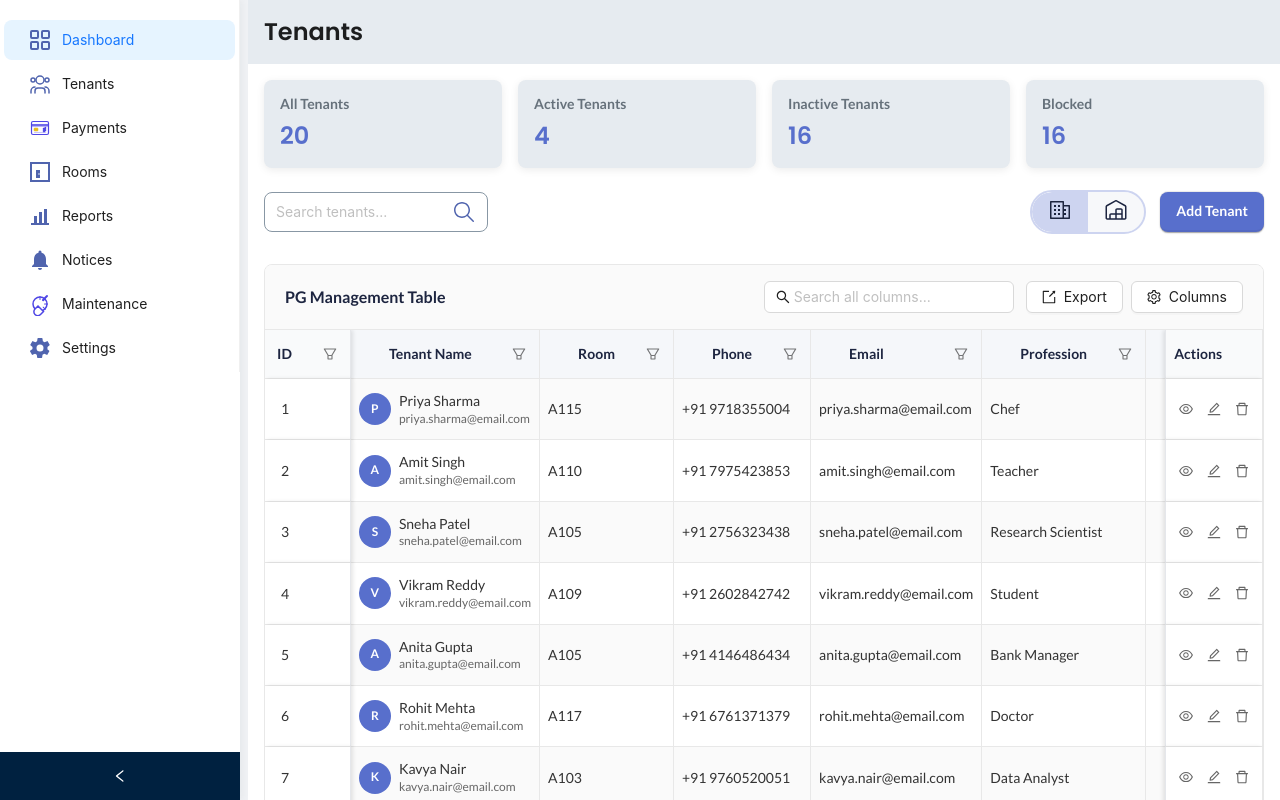
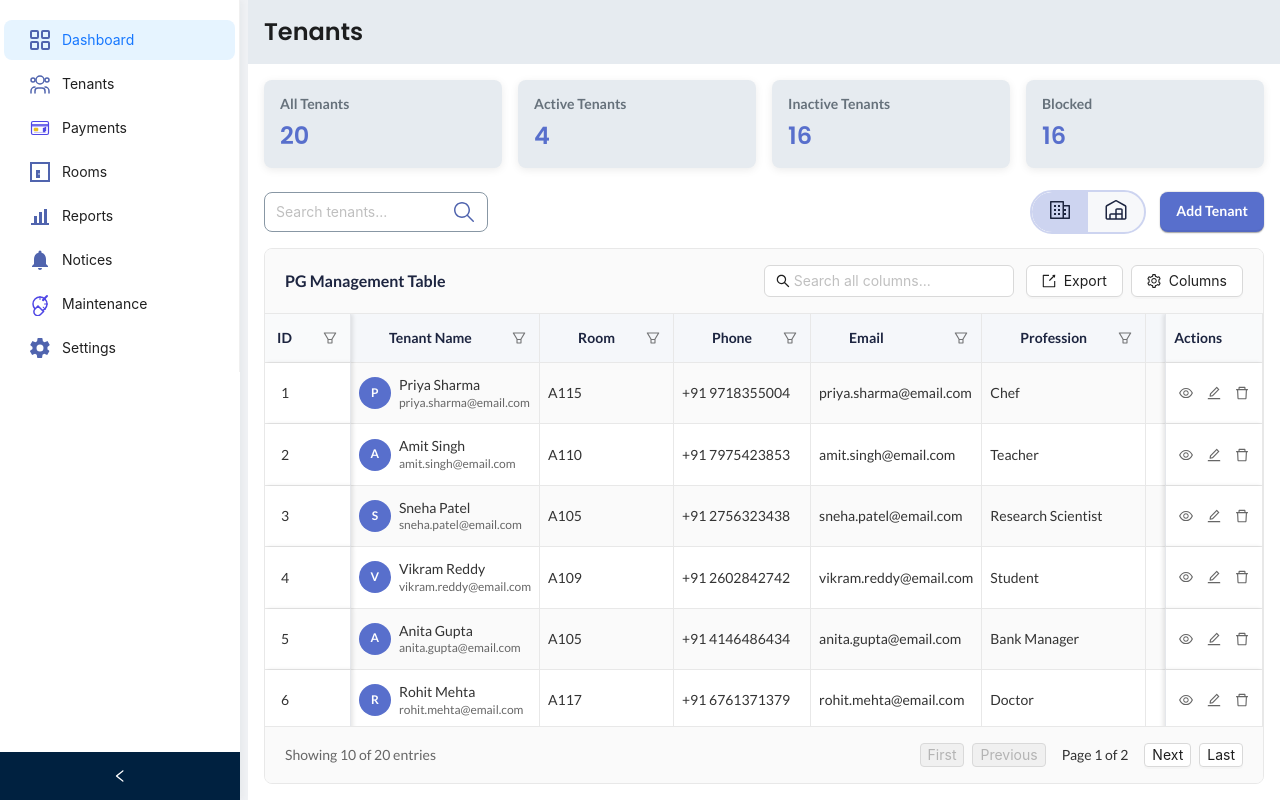
Before and after one commit to venkataraviduddugunta7/My-PG-management, a React (Vite) app: page /tenants in a window 1280 px wide. Shown: the top 800 px of the page. Built offline with nearby package versions, Linux system fonts and the light colour scheme.

Commit message:
"made the table fit the rest height"

```diff
--- a/src/components/AdvancedTable/AdvancedTable.jsx
+++ b/src/components/AdvancedTable/AdvancedTable.jsx
@@ -225,7 +225,7 @@ const AdvancedTable = ({
   const selectedRowsCount = Object.keys(rowSelection).length;
 
   return (
-    <div className={`advanced-table-container ${className}`} style={{ height: '100%', display: 'flex', flexDirection: 'column' }}>
+    <div className={`advanced-table-container ${className}`} style={{ height, display: 'flex', flexDirection: 'column' }}>
       {/* Table Header */}
       <div className="table-header">
         <div className="table-title">
@@ -521,7 +521,7 @@ const StatusCell = ({ value }) => {
       'paid': 'green',
       'unpaid': 'red',
     };
-    return colorMap[status?.toLowerCase()] || 'default';
+    return colorMap[status && status.toLowerCase()] || 'default';
   };
 
   return <Tag color={getStatusColor(value)}>{value}</Tag>;
@@ -544,8 +544,8 @@ const ActionsCell = ({ row, actions = [] }) => (
             type="text"
             size="small"
             icon={action.icon}
-            onClick={() => action.onClick?.(row.original)}
-            disabled={action.disabled?.(row.original)}
+            onClick={() => action.onClick && action.onClick(row.original)}
+            disabled={action.disabled && action.disabled(row.original)}
           />
         </Tooltip>
       ))}
@@ -556,7 +556,7 @@ const ActionsCell = ({ row, actions = [] }) => (
               key: index,
               label: action.label,
               icon: action.icon,
-              onClick: () => action.onClick?.(row.original),
+              onClick: () => action.onClick && action.onClick(row.original),
             })),
           }}
           trigger={['click']}
@@ -572,7 +572,7 @@ const AvatarCell = ({ value, row }) => (
   <div className="avatar-cell">
     <div className="avatar-container">
       <div className="avatar-image">
-        {value?.charAt(0)?.toUpperCase() || row.original.name?.charAt(0)?.toUpperCase() || 'U'}
+        {(value && value.charAt(0) && value.charAt(0).toUpperCase()) || (row.original.name && row.original.name.charAt(0) && row.original.name.charAt(0).toUpperCase()) || 'U'}
       </div>
       <div className="avatar-text">
         <div className="avatar-name">{row.original.name || value}</div>
--- a/src/components/AdvancedTable/AdvancedTable.scss
+++ b/src/components/AdvancedTable/AdvancedTable.scss
@@ -55,6 +55,7 @@
     overflow-y: auto;
     background: #ffffff;
     min-height: 0; // Important for flex layout
+    flex: 1; // Take remaining space
 
     &.bordered {
       .advanced-table {
@@ -473,6 +474,21 @@
     }
   }
 
+  // Cell styles for specific content types
+  .tenant-id-cell {
+    font-family: 'Monaco', 'Menlo', 'Ubuntu Mono', monospace;
+    font-weight: 600;
+    color: #586fcc;
+  }
+
+  .email-cell {
+    color: #1890ff;
+
+    .anticon {
+      color: #1890ff;
+    }
+  }
+
   // Sticky columns
   .sticky-left {
     background-color: white !important;
--- a/src/components/AdvancedTable/DraggableColumnHeader.jsx
+++ b/src/components/AdvancedTable/DraggableColumnHeader.jsx
@@ -52,7 +52,8 @@ const DraggableColumnHeader = ({
 
   const handleSort = () => {
     if (!enableSort || !header.column.getCanSort()) return;
-    header.column.getToggleSortingHandler()?.();
+          const handler = header.column.getToggleSortingHandler();
+      if (handler) handler();
   };
 
   const handleFilter = (value) => {
--- a/src/components/PGTable/PGTable.jsx
+++ b/src/components/PGTable/PGTable.jsx
@@ -32,6 +32,7 @@ const PGTable = ({
   title = "PG Management Table",
   type = "tenants", // tenants, payments, rooms, complaints
   globalFilter = "", // New prop for external filtering
+  height = "70vh", // Default height
   ...tableProps
 }) => {
   const [selectedRows, setSelectedRows] = useState([]);
@@ -46,7 +47,7 @@ const PGTable = ({
           if (onRowAction) {
             onRowAction('view', record);
           } else {
-            onView?.(record);
+            onView && onView(record);
           }
         },
       },
@@ -57,7 +58,7 @@ const PGTable = ({
           if (onRowAction) {
             onRowAction('edit', record);
           } else {
-            onEdit?.(record);
+            onEdit && onEdit(record);
           }
         },
       },
@@ -68,7 +69,7 @@ const PGTable = ({
           if (onRowAction) {
             onRowAction('delete', record);
           } else {
-            onDelete?.(record);
+            onDelete && onDelete(record);
           }
         },
         disabled: (record) => record.status === 'active',
@@ -184,7 +185,7 @@ const PGTable = ({
             cell: ({ getValue }) => {
               const status = getValue();
               const getColor = () => {
-                switch(status?.toLowerCase()) {
+                switch(status && status.toLowerCase()) {
                   case 'paid': return 'green';
                   case 'pending': return 'orange';
                   case 'overdue': return 'red';
@@ -470,7 +471,7 @@ const PGTable = ({
         onExport={handleExport}
         onRowSelect={handleRowSelection}
         className="pg-table"
-        height="70vh"
+        height={height}
         enableSearch={true}
         enableColumnToggle={true}
         enableColumnResize={true}
--- a/src/pages/Tenants/Tenants.jsx
+++ b/src/pages/Tenants/Tenants.jsx
@@ -169,21 +169,23 @@ const Tenants = () => {
   return (
     <div className="TenantStyles">
       <div className="tabheader">Tenants</div>
-      <div style={{ padding: "16px" }}>
-        <Row gutter={[16, 16]} style={{ marginBottom: 24 }}>
+      <div className="tenants-content">
+        <div className="stats-section">
+          <Row gutter={[16, 16]}>
             {statsData.map((stat, index) => (
               <Col key={index} xs={24} sm={12} md={8} lg={6} xl={6}>
                 <StatsCard statName={stat.name} count={stat.value} />
               </Col>
             ))}
           </Row>
+        </div>
 
+        <div className="filter-controls">
           <Row
             style={{
               display: "flex",
               justifyContent: "space-between",
               alignItems: "center",
-            paddingBottom: "16px",
             }}
           >
           <div>
@@ -254,6 +256,8 @@ const Tenants = () => {
               Add Tenant
             </PgButton>
           </div>
+          </Row>
+        </div>
 
         <TenantFormModal
           visible={isAddModalVisible}
@@ -279,7 +283,7 @@ const Tenants = () => {
             setPendingTenantData(null);
           }}
         />
-        </Row>
+        <div className="table-section">
           {selectedMode === "card" && (
             <Row gutter={[16, 16]}>
               {tenants
@@ -297,12 +301,6 @@ const Tenants = () => {
           )}
 
           {selectedMode === "table" && (
-          <div style={{
-            marginTop: '16px',
-            height: 'calc(100vh - 320px)', // Adjust height to show pagination
-            display: 'flex',
-            flexDirection: 'column'
-          }}>
             <PGTable
               data={tenants}
               type="tenants"
@@ -319,8 +317,8 @@ const Tenants = () => {
               globalFilter={searchTerm} // Pass the search term for external filtering
               height="100%" // Use full container height
             />
+          )}
         </div>
-        )}
       </div>
     </div>
   );
--- a/src/pages/Tenants/Tenants.scss
+++ b/src/pages/Tenants/Tenants.scss
@@ -1,6 +1,11 @@
 @import "../../assets/scss/main.scss";
 
 .TenantStyles {
+    height: 100vh;
+    overflow: hidden;
+    display: flex;
+    flex-direction: column;
+
     .tabheader {
         font-family: Poppins;
         font-weight: 600;
@@ -9,6 +14,7 @@
         color: 273156;
         padding: 16px;
         background-color: #E6EBF0;
+        flex-shrink: 0; // Don't shrink header
     }
 
     .input-style {
@@ -34,4 +40,41 @@
 
         }
     }
+
+    // Content area that should flex
+    .tenants-content {
+        flex: 1;
+        overflow: hidden;
+        display: flex;
+        flex-direction: column;
+        padding: 16px;
+        min-height: 0; // Important for flex children
+
+        // Stats section
+        .stats-section {
+            flex-shrink: 0;
+            margin-bottom: 24px;
+        }
+
+        // Filter controls section
+        .filter-controls {
+            flex-shrink: 0;
+            margin-bottom: 16px;
+        }
+
+        // Table section
+        .table-section {
+            flex: 1;
+            min-height: 0;
+            display: flex;
+            flex-direction: column;
+
+            .pg-table-container {
+                flex: 1;
+                min-height: 0;
+                display: flex;
+                flex-direction: column;
+            }
+        }
+    }
 }
```
Lines whose indentation alone changed are shown as unchanged.
